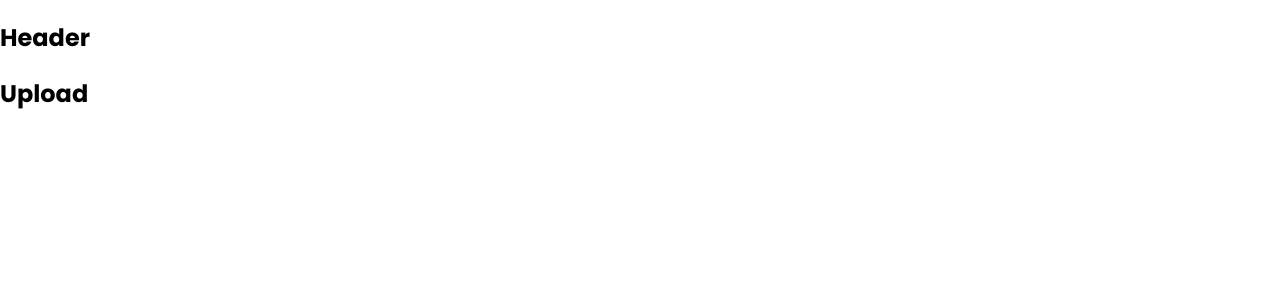
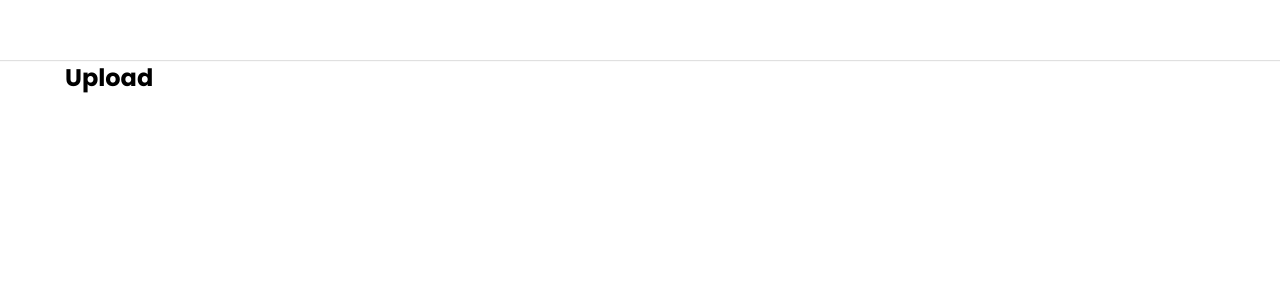
Before and after one commit to luuquangtri95/tiktok-app, a React (Create React App) app: page /upload in a window 1280 px wide. Shown: the top 300 px of the page. Built offline with nearby package versions, Linux system fonts and the light colour scheme.

Commit message:
dung khung default layout

```diff
--- a/package.json
+++ b/package.json
@@ -6,6 +6,7 @@
     "@testing-library/jest-dom": "^5.16.4",
     "@testing-library/react": "^13.2.0",
     "@testing-library/user-event": "^13.5.0",
+    "classnames": "^2.3.1",
     "normalize.css": "^8.0.1",
     "react": "^18.1.0",
     "react-dom": "^18.1.0",
--- a/src/components/GlobalStyle/GlobalStyle.scss
+++ b/src/components/GlobalStyle/GlobalStyle.scss
@@ -3,10 +3,17 @@
 
 :root {
   --primary: #fe2c55;
+
+  // default layout
+  --default-layout-header-height: 60px;
+  --default-layout-width: 1150px;
+  --default-layout-sidebar: 356px;
 }
 
 * {
   box-sizing: border-box;
+  margin: 0;
+  padding: 0;
 }
 
 html {
@@ -19,3 +26,8 @@
   line-height: 1.5;
   text-rendering: optimizeSpeed;
 }
+
+.container {
+  max-width: 1150px;
+  margin: 0 auto;
+}
--- /dev/null
+++ b/src/components/Layout/DefaultLayout/DefaultLayout.module.scss
@@ -0,0 +1,16 @@
+.wrapper {
+  display: flex;
+  flex-direction: column;
+  align-items: center;
+}
+
+.container {
+  width: 1150px;
+  min-height: 1000px;
+
+  display: flex;
+}
+
+.content {
+  flex: 1;
+}
--- /dev/null
+++ b/src/components/Layout/DefaultLayout/Sidebar/Sidebar.module.scss
@@ -0,0 +1,4 @@
+.wrapper {
+  width: var(--default-layout-sidebar);
+  min-height: 1000px;
+}
--- a/src/components/Layout/DefaultLayout/Sidebar/index.js
+++ b/src/components/Layout/DefaultLayout/Sidebar/index.js
@@ -1,5 +1,14 @@
+import classNames from 'classnames/bind'
+import styles from './Sidebar.module.scss'
+
+const cx = classNames.bind(styles)
+
 function Sidebar() {
-  return <h2>Sidebar</h2>
+  return (
+    <aside className={cx('wrapper')}>
+      <h2>sidebar</h2>
+    </aside>
+  )
 }
 
 export default Sidebar
--- a/src/components/Layout/DefaultLayout/index.js
+++ b/src/components/Layout/DefaultLayout/index.js
@@ -1,14 +1,17 @@
 import Header from '../components/Header'
 import Sidebar from './Sidebar'
+import styles from './DefaultLayout.module.scss'
+import classNames from 'classnames/bind'
+
+const cx = classNames.bind(styles)
 
 export function DefaultLayout({ children }) {
-  console.log(children)
   return (
-    <div>
+    <div className={cx('wrapper')}>
       <Header />
-      <div className='container'>
+      <div className={cx('container')}>
         <Sidebar />
-        <div className='content'>{children}</div>
+        <div className={cx('content')}>{children}</div>
       </div>
     </div>
   )
--- /dev/null
+++ b/src/components/Layout/components/Header/Header.module.scss
@@ -0,0 +1,11 @@
+.wrapper {
+  width: 100%;
+  box-shadow: 0px 1px 1px rgb(0 0 0 / 12%);
+  height: var(--default-layout-header-height);
+}
+
+.inner {
+  height: 100%;
+  width: var(--default-layout-width);
+  margin: 0 auto;
+}
--- a/src/components/Layout/components/Header/index.js
+++ b/src/components/Layout/components/Header/index.js
@@ -1,5 +1,17 @@
+import classNames from 'classnames/bind'
+import styles from './Header.module.scss'
+
+const cx = classNames.bind(styles)
+
 function Header() {
-  return <h2>Header</h2>
+  return (
+    <header className={cx('wrapper')}>
+      <div className={cx('inner')}>
+        {/* logo */}
+        {/* search */}
+      </div>
+    </header>
+  )
 }
 
 export default Header
```
Also changed, not shown: 1 other file (tests, documents, lock files or other folders).
